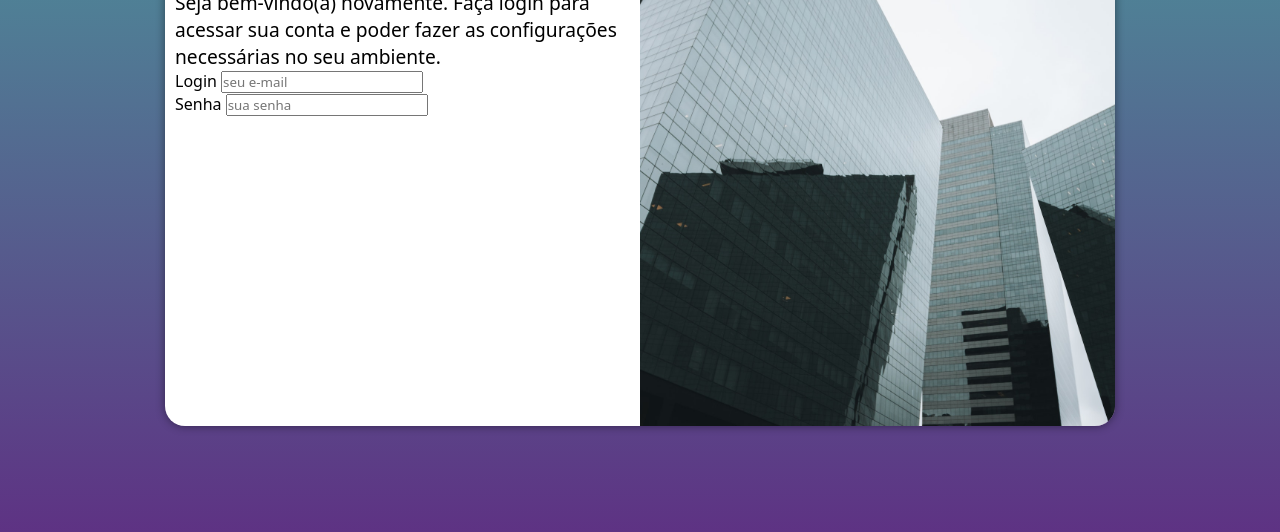
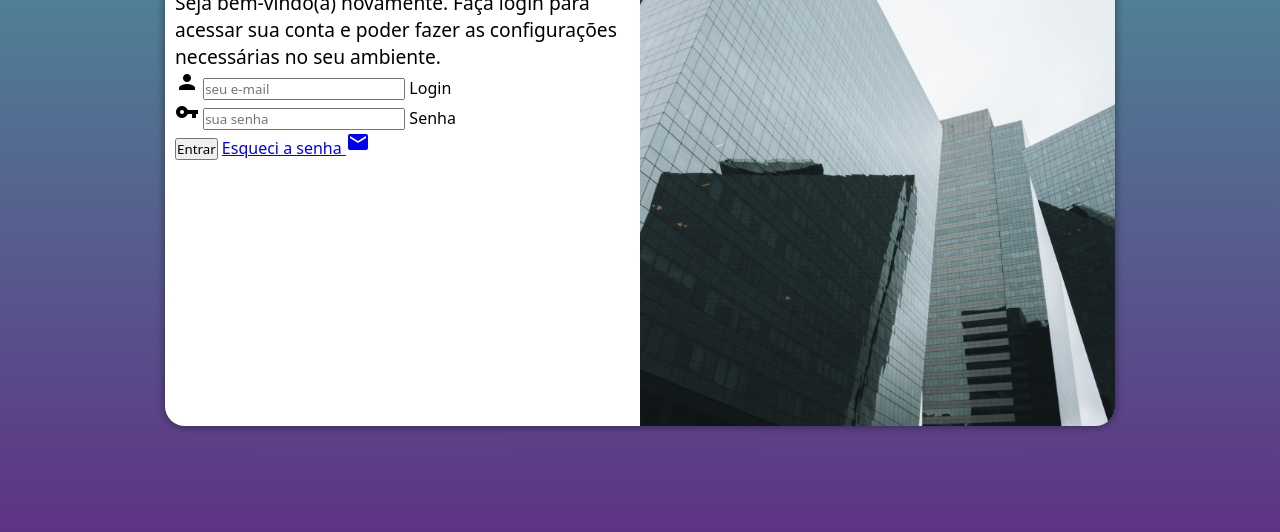
Before and after one commit to caioalexleme/projeto-login, a plain HTML site: page index.html in a window 1280 px wide. Shown: the part 224-756 px from the top of the page. Drawn offline with Linux system fonts and the light colour scheme.

Commit message:
Add form

```diff
--- a/index.html
+++ b/index.html
@@ -7,6 +7,7 @@
     <title>Login</title>
     <link rel="stylesheet" href="Estilos/style.css">
     <link rel="stylesheet" href="Estilos/media-query.css">
+    <link href="https://fonts.googleapis.com/icon?family=Material+Icons" rel="stylesheet">
 </head>
 <body>
     <main>
@@ -19,15 +20,23 @@
                 <p>
                     Seja bem-vindo(a) novamente. Faça login para acessar sua conta e poder fazer as configurações necessárias no seu ambiente.
                 </p>
-                <form action="login.php" method="post">
+                <form action="login.php" method="post" autocomplete="on">
                     <div class="campo">
+                        <span class="material-icons">person</span>
+
+                        <input type="email" name="login" id="ilogin" placeholder="seu e-mail" autocomplete="email" required maxlength="30">
                         <label for="ilogin">Login</label>
-                        <input type="text" name="login" id="ilogin" placeholder="seu e-mail">
                     </div>
                     <div class="campo">
+                        <span class="material-icons">vpn_key</span>
+
+                        <input type="password" name="senha" id="isenha" placeholder="sua senha" required minlength="8" maxlength="20" autocomplete="current-password">
                         <label for="isenha">Senha</label>
-                        <input type="password" name="senha" id="isenha" placeholder="sua senha">
                     </div>
+                    <input type="submit" value="Entrar">
+                    <a href="esqueci.html">
+                        Esqueci a senha <span class="material-icons">mail</span>
+                    </a>
                 </form>
             </div>
 
```
